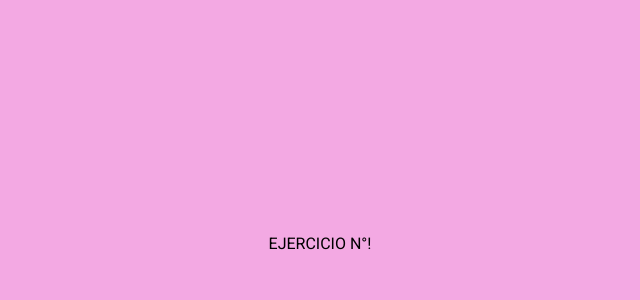
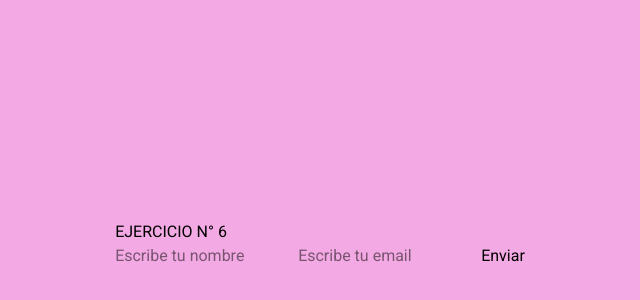
Before and after one commit to euge1982/practica-parcial, a Vue app: page / in a window 1280 px wide. Before the commit this address had no page. Shown: the part 156-456 px from the top of the page, without its empty margins (320-960 px from the left). Built offline with nearby package versions, Linux system fonts and the light colour scheme.

Commit message:
ejercicio 6 funcionando, pero sin estilos

```diff
--- a/src/App.vue
+++ b/src/App.vue
@@ -1,9 +1,13 @@
 <script setup lang="ts">
+import FormulariO from './components/FormulariO.vue';
+
 </script>
 
 <template>
   <div>
-    <h1>EJERCICIO N°!</h1>
+    <h1>EJERCICIO N° 6</h1>
+
+    <FormulariO/>
   </div>
 
 
--- /dev/null
+++ b/src/components/FormulariO.vue
@@ -0,0 +1,32 @@
+<script setup lang="ts">
+
+import { ref } from 'vue'
+
+const email = ref('')
+const nombre = ref('')
+const mensaje = ref('')
+
+function enviar () {
+  if (email.value && nombre.value) {
+    mensaje.value = 'Registro exitoso'
+  }
+  else {
+    mensaje.value = 'Completar todos los campos'
+  }
+
+  nombre.value = ''
+  email.value = ''
+}
+</script>
+
+<template>
+  <div>
+    <input type="text" v-model="nombre" placeholder="Escribe tu nombre">
+    <input type="text" v-model="email" placeholder="Escribe tu email">
+    <button @click="enviar">Enviar</button>
+    <p v-show="mensaje" :class="mensaje === 'Registro exitoso'?'text-green-600':'text-red-600'">{{ mensaje }}</p>
+
+  </div>
+</template>
+
+<style scoped></style>
```
Also changed, not shown: 1 other file (tests, documents, lock files or other folders).
